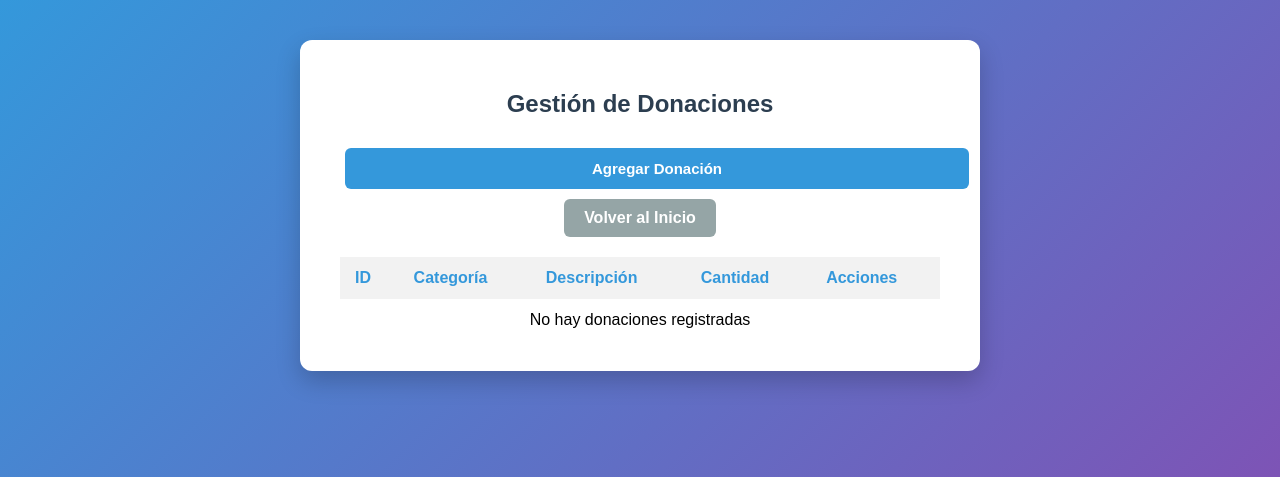
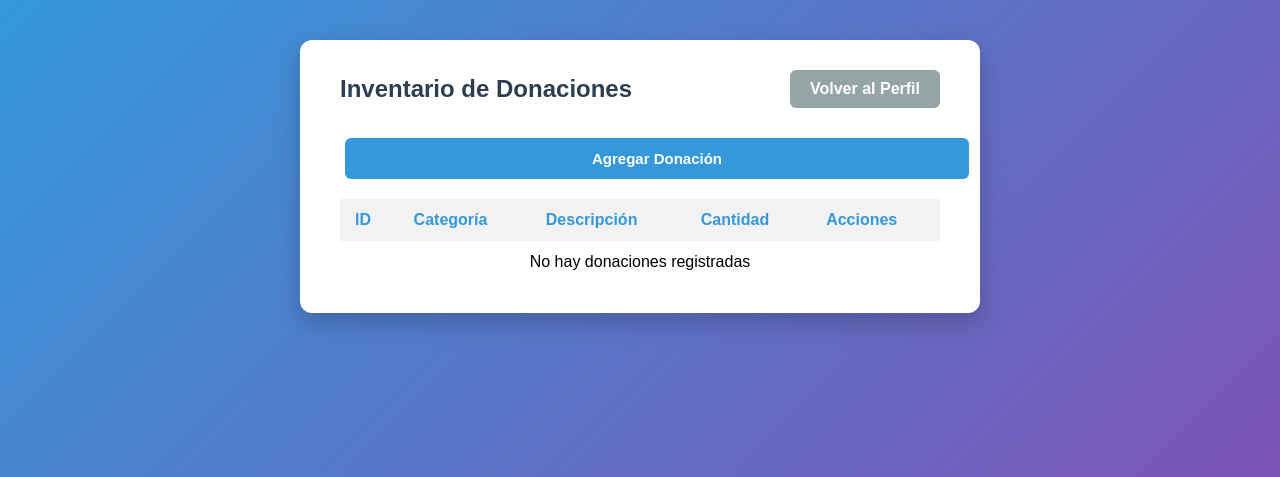
Before and after one commit to anavazquez141/TP-RPC, a Flask app: template client/views/templates/donaciones.html in a window 1280 px wide. Shown: the top 477 px of the page. Run offline with Flask 3, Linux system fonts and the light colour scheme; the template is opened without the code that fills it, so the values that code supplies are empty; parts of the project's set-up code (start-up, migrations or seed data) failed here and were passed over.

Commit message:
Cambios en vistas,eventos,perfil,modificar_eliminar_evento,agregar_donacion

```diff
--- a/client/views/templates/agregar_donacion.html
+++ b/client/views/templates/agregar_donacion.html
@@ -49,7 +49,7 @@
         <!-- Enlaces -->
         <div class="actions">
             <a href="{{ url_for('donaciones') }}" class="btn secondary">Volver a Donaciones</a>
-            <a href="{{ url_for('index') }}" class="btn secondary">Volver al Inicio</a>
+            <a href="{{ url_for('index') }}" class="btn secondary">Volver al Perfil</a>
         </div>
 
     </div>
--- a/client/views/templates/donaciones.html
+++ b/client/views/templates/donaciones.html
@@ -4,12 +4,56 @@
     <meta charset="UTF-8">
     <title>Gestión de Donaciones</title>
     <link rel="stylesheet" href="{{ url_for('static', filename='css/estilos.css') }}">
+    <style>
+        /* Header con los botones arriba */
+        .header {
+            display: flex;
+            justify-content: space-between;
+            align-items: center;
+            margin-bottom: 20px;
+        }
+
+        .header h2 {
+            margin: 0;
+            color: #2c3e50;
+        }
+
+        .btn {
+            padding: 10px 20px;
+            border-radius: 6px;
+            font-weight: bold;
+            text-decoration: none;
+            transition: 0.3s;
+        }
+
+        .btn.primary {
+            background-color: #3498db;
+            color: #fff;
+        }
+
+        .btn.primary:hover {
+            background-color: #2980b9;
+        }
+
+        .btn.secondary {
+            background-color: #95a5a6;
+            color: #fff;
+        }
+
+        .btn.secondary:hover {
+            background-color: #7f8c8d;
+        }
+    </style>
 </head>
 <body>
 
     <div class="profile-card">
 
-        <h2>Gestión de Donaciones</h2>
+        <!-- Header con título y botón de volver -->
+        <div class="header">
+            <h2>Inventario de Donaciones</h2>
+            <a href="{{ url_for('index') }}" class="btn secondary">Volver al Perfil</a>
+        </div>
 
         <!-- Mensajes flash -->
         {% with messages = get_flashed_messages(with_categories=true) %}
@@ -23,7 +67,6 @@
         <!-- Botón para agregar donación -->
         <div class="actions">
             <a href="{{ url_for('agregar_donacion') }}" class="btn primary">Agregar Donación</a>
-            <a href="{{ url_for('index') }}" class="btn secondary">Volver al Inicio</a>
         </div>
 
         <!-- Tabla de donaciones -->
--- a/client/views/templates/eventos.html
+++ b/client/views/templates/eventos.html
@@ -98,7 +98,7 @@
 
         <!-- Botón de volver al inicio -->
         <div class="actions">
-            <a href="{{ url_for('index') }}" class="btn secondary">Volver al Inicio</a>
+            <a href="{{ url_for('index') }}" class="btn secondary">Volver al Perfil</a>
         </div>
     </div>
 </body>
--- a/client/views/templates/perfil.html
+++ b/client/views/templates/perfil.html
@@ -56,7 +56,7 @@
             {% endif %}
             <a href="{{ url_for('cuenta') }}" class="btn primary">Modificar Cuenta</a>
             {% if usuario.rol in ['PRESIDENTE', 'VOCAL'] %}
-                <a href="{{ url_for('donaciones') }}" class="btn secondary">Administrar donaciones</a>
+                <a href="{{ url_for('donaciones') }}" class="btn primary">Administrar donaciones</a>
             {% endif %}
             {% if usuario.rol in ['PRESIDENTE', 'COORDINADOR', 'VOLUNTARIO'] %}
                 <a href="{{ url_for('eventos') }}" class="btn primary">Ver Eventos</a>
```
Also changed, not shown: client/app.py (line endings or trailing spaces), client/views/templates/modificar_eliminar_evento.html (line endings or trailing spaces).
